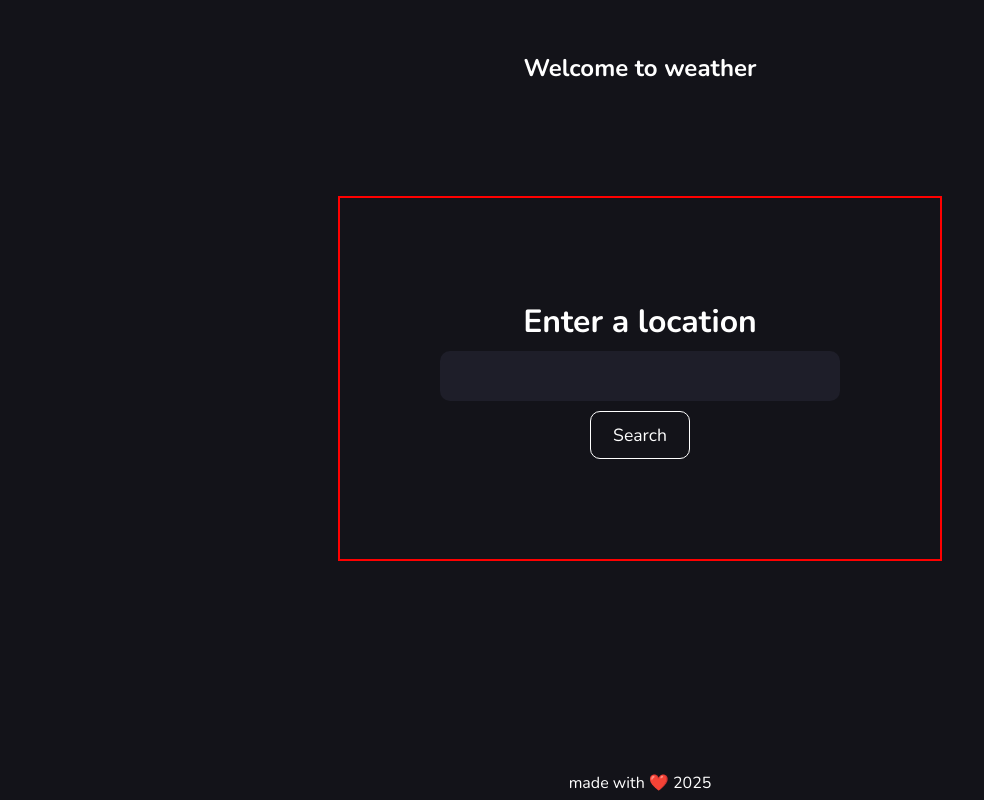
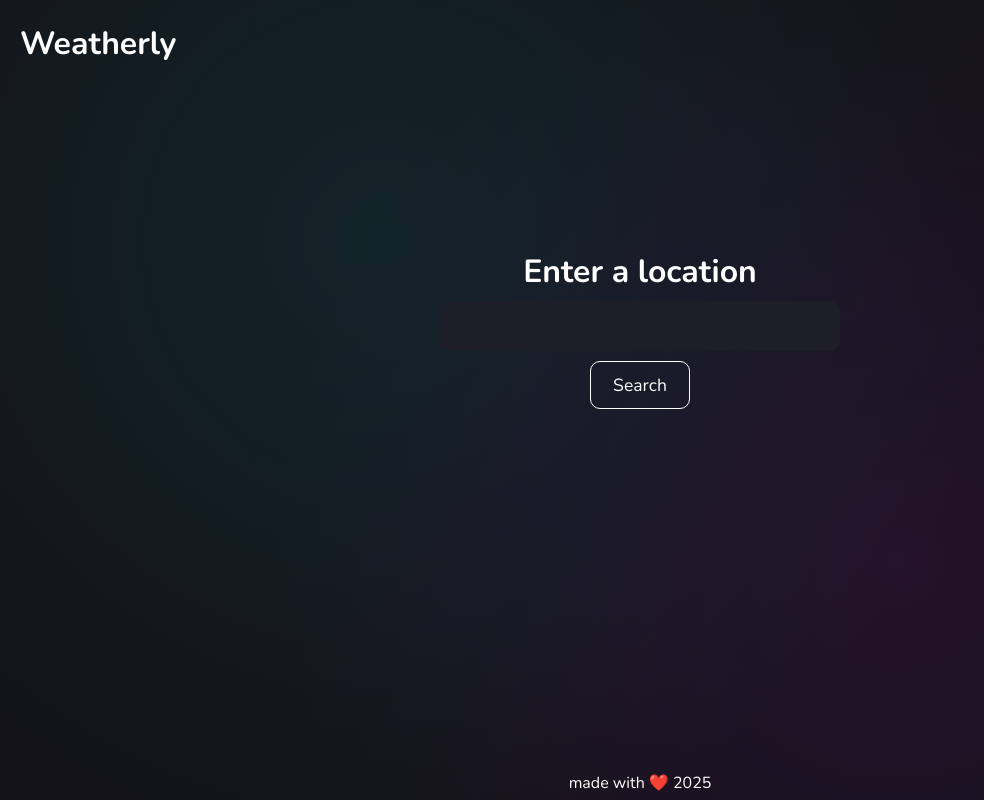
Before and after one commit to Soham-Powar/Weather-App, a website built with webpack: page src/template.html in a window 1280 px wide. Shown: the whole page, without its empty margins (0-984 px from the left). Built offline with nearby package versions, Linux system fonts and the light colour scheme.

Commit message:
Add gradient to the home background.

```diff
--- a/src/dom/dom.css
+++ b/src/dom/dom.css
@@ -1,9 +1,12 @@
 body {
-	background-color: #131319;
+	background: radial-gradient(circle at 30% 30%, rgba(0, 255, 255, 0.07), transparent 60%),
+		radial-gradient(circle at 70% 70%, rgba(255, 0, 255, 0.07), transparent 60%),
+		#131319;
 	color: white;
 	display: flex;
 	flex-direction: column;
 	height: 100vh;
+	background-attachment: fixed;
 }
 
 .body-container {
@@ -11,9 +14,8 @@ body {
 }
 
 h2 {
-	padding: 50px;
-	font-size: 1.5rem;
-	text-align: center;
+	padding: 20px;
+	font-size: 2rem;
 }
 
 h3 {
@@ -30,7 +32,7 @@ h3 {
 	margin-left: auto;
 	margin-right: auto;
 	width: max-content;
-	border: 2px solid red;
+	/* border: 2px solid red; */
 }
 
 form {
--- a/src/dom/renderLandingPage.js
+++ b/src/dom/renderLandingPage.js
@@ -7,7 +7,7 @@ export default function renderLandingPage() {
   mainContainer.classList.add("body-container");
 
   mainContainer.innerHTML = `
-		<h2>Welcome to weather</h2>
+		<h2>Weatherly</h2>
 		<div class="location-div">
 			<h3>Enter a location</h3>
 			<form>
```
